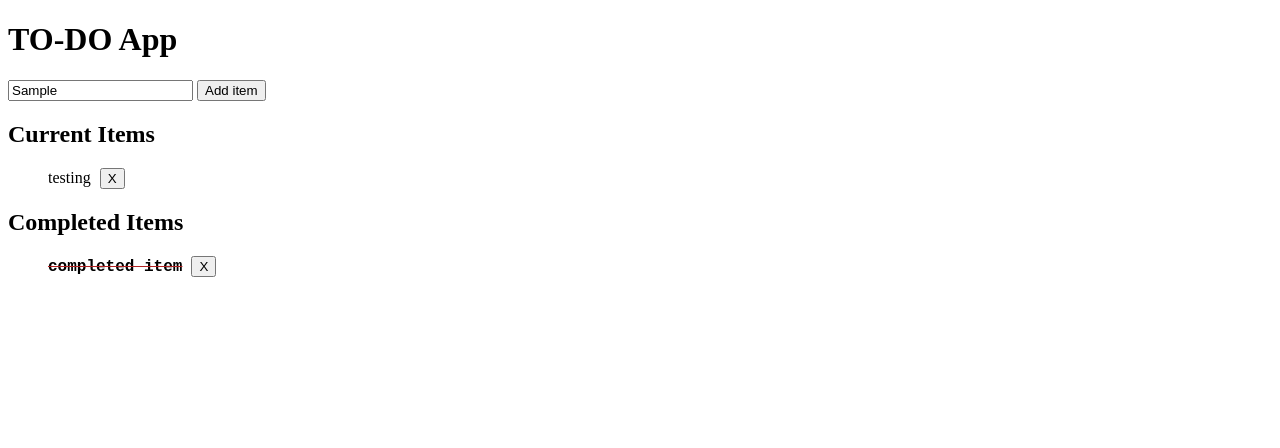
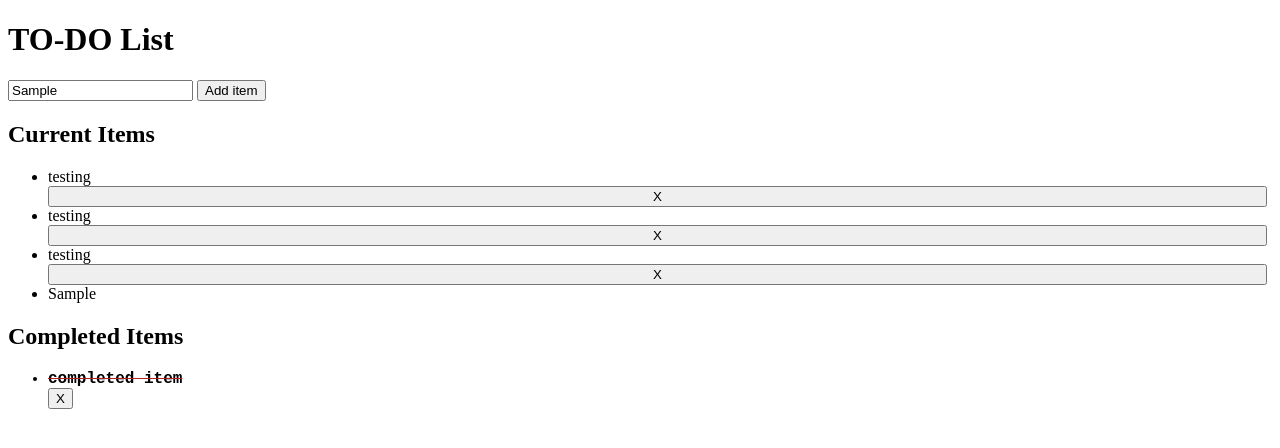
Before and after one commit to g-martelly/todo-app, a plain HTML site: page index.html in a window 1280 px wide. Both pictures are taken after typing "Sample" into the empty fields and a click on the button "Add item". Drawn offline with Linux system fonts and the light colour scheme.

Commit message:
Stuck on list button alignment

```diff
--- a/index.html
+++ b/index.html
@@ -8,7 +8,7 @@
 
 <body>
     <div id="to-do">
-        <h1 id="title">TO-DO App</h1>
+        <h1 id="title">TO-DO List</h1>
         <form>
             <input type="text" id="textbox" placeholder="Add item here">
             <input type="button" id="add-button" value="Add item">
@@ -16,6 +16,10 @@
 
         <h2>Current Items</h2>
         <ul id="current-items">
+            <li class="current-item">testing</li>
+            <button class="delete-button">X</button>
+            <li class="current-item">testing</li>
+            <button class="delete-button">X</button>
             <li class="current-item">testing</li> <button class="delete-button">X</button>
         </ul>
 
--- a/script.js
+++ b/script.js
@@ -1,5 +1,19 @@
-//make button work
+//make Add item button work
+document.getElementById("add-button").addEventListener('click', addItem)
+
 //figure out how to add a new list item to ul#current-items
+
 //add a new li item using text from the textbox
 //implement enter button on textbox
 //
+
+
+function addItem() {
+   var textbox = document.getElementById('textbox');
+   var currentItemsList = document.getElementById('current-items');
+    var newItem = document.createElement('li');
+    newItem.className = 'current-item';
+    newItem.textContent = textbox.value;
+    currentItemsList.appendChild(newItem);
+    textbox.clear
+}
--- a/style.css
+++ b/style.css
@@ -1,5 +1,11 @@
-.delete-button, .current-item, .completed-item {
-    display: inline-block;
+#current-items {
+    display: flex;
+    flex-direction: column;
+    justify-content: center;
+}
+
+.delete-button, .completed-item {
+   /* display: inline-block; */
     margin-right: 5px;
 }
 
```
